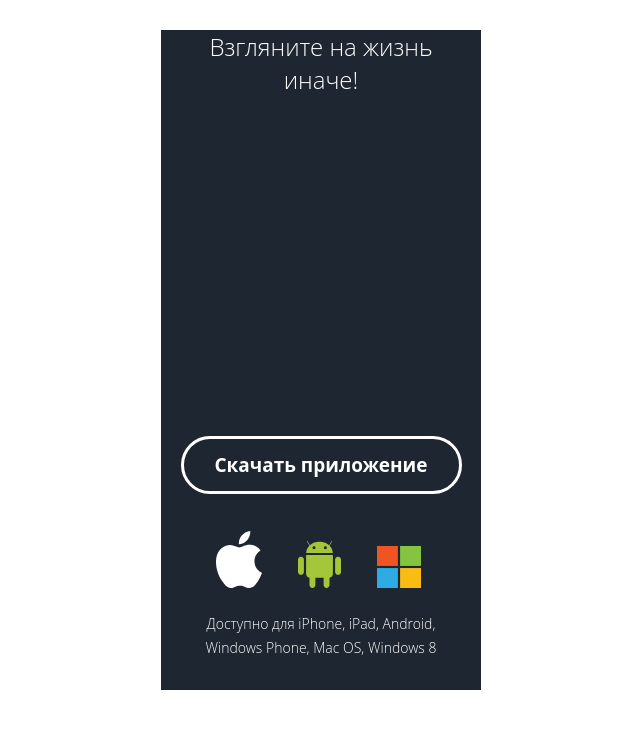
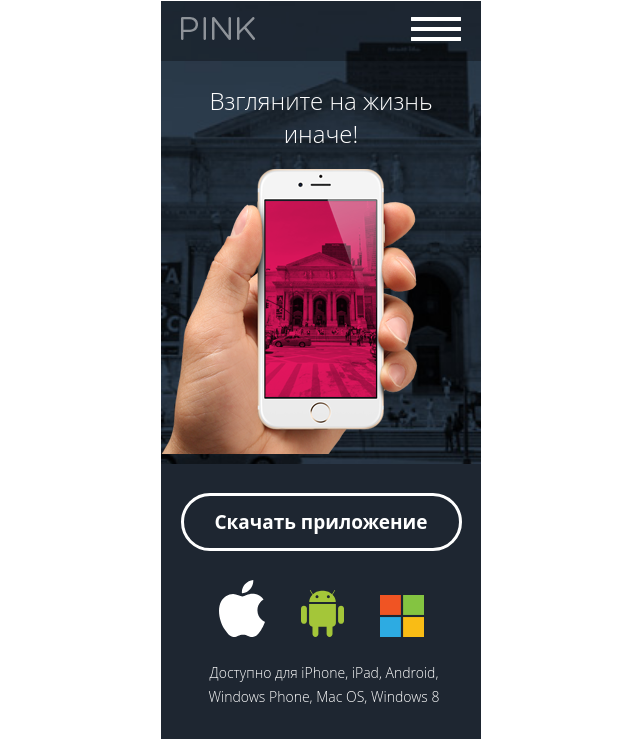
Before and after one commit to gitkiselev/44824-Pink, a website: page index.html in a window 1280 px wide. Shown: the top 747 px of the page, without its empty margins (319-959 px from the left). Drawn offline with Linux system fonts and the light colour scheme; files whose address does not match are found by name.

Commit message:
Хедер

```diff
--- a/index.html
+++ b/index.html
@@ -13,10 +13,15 @@
 	<header class="page-header">
 
 		<div class="g-container"><!--глобальный-->
-		<div class="back">
+		<div class="page-header__background">
+		<div class="page-header__main-nav">
 			<div class="page-header__logo">
-				<a href="index.html"><img src="img/Pink-logo-1.png" alt="logo"></a>
+				<a href="index.html"><img src="img/pink-logo-2.png" alt="logo"></a>
 			</div>
+			<div class="page-header__open">
+				<a href="#"><img src="img/header-stripes.png" alt=""></a>
+			</div>
+		</div>
 			<nav class="main-nav">
 				<ul class="main-nav__list">
 
@@ -32,6 +37,7 @@
 			<div class="promo-look">
 
 				<div class="promo-look__slogan">Взгляните на жизнь<br>иначе!</div><!--bg-picture-->
+				<div class="promo-look__background">
 				<div class="download">
 					<a class="download__button" href="#">Скачать приложение</a>
 				</div>
@@ -42,7 +48,7 @@
 					<figcaption class="promo-text__systems">Доступно для iPhone, iPad, Android,<br>
 					 Windows Phone, Mac OS, Windows 8</figcaption>
 				</figure>
-
+			</div>
 			</div>
 		</div>
 	</div>
--- a/less/components/page-header.less
+++ b/less/components/page-header.less
@@ -1,3 +1,7 @@
+
+
+
+
 .page-header {
 	width: 320px;
 	margin: 0 auto;
@@ -7,7 +11,38 @@
 		opacity: .5;
 	}
 }
+.page-header__main-nav {
+	background-color: rgba(0, 0, 0, 0.3);
+	position: relative;
+	height: 60px;
 
+}
+.page-header__logo {
+	position: relative;
+	top: 16px;
+	left: 20px;
+	width: 74px;
+	height: 24px;
+	z-index: 10;
+}
+.page-header__open {
+	position: relative;
+	top: -8px;
+	left: 250px;
+	width: 50px;
+	height: 24px;
+	z-index: 10;
+}
+.page-header__background {
+	position: relative;
+	top: 1px;
+	background-image:url(../img/iphone-hand-1.png), url(../img/background-1@1x.jpg);
+
+	background-repeat: no-repeat, no-repeat;
+	background-position: 0px 167px, -363px -38px;
+	min-height: 300px;
+	background-size:auto, cover;
+}
 
 //глобальный контейнер
 .g-container {
@@ -15,19 +50,9 @@
 	margin: 0 auto;
 }
 
-.page-header__background {
-	background-image:url(img/iphone-hand-1.png), url(img/background-1@1x.jpg);
-	/*background-repeat: no-repeat, no-repeat;
-	background-position:center 90px, top center;
-	min-height: 300px;
-	background-size:auto, cover;*/
 
 
 
-
-	text-align:center;
-	min-height:300px;
-}
 .main-nav {
 	background-color: @main-nav-bg;
 	font-family: @font-main;
@@ -70,7 +95,7 @@
 .promo-look {
 	display: block;
 	width: 320px;
-	background-color: @page-header-bg;//потом убрать
+	/*background-color: @page-header-bg;//потом убрать*/
 
 
 	&__slogan {
@@ -79,12 +104,18 @@
 		font-weight: @promo-font-weight;
 		color: @promo-look-slogan-color;
 		text-align: center;
-		margin-bottom: 340px;//возможно придется менять
+		position: relative;
+		bottom: 314px;
+		margin-top: 337px;
 	}
 }
 //ссылка "Скачать приложение"
+.promo-look__background {
+	background-color: @page-header-bg;
+}
 
 .download__button {
+	background-color: @page-header-bg;
 	font-family: @font-main;
 	font-weight: @download-font-weight;
 	font-size: @download-button-font-size;
@@ -98,7 +129,8 @@
 	text-decoration: none;
 	width: 275px;
 	margin: 0 auto;
-	margin-top: 1px;
+	position: relative;
+	top: 29px;
 }
 .promo-text__img {
 	display: inline-block;
@@ -114,3 +146,11 @@
 	padding-bottom: 30px;//возможно придется менять
 	line-height: 24px;
 }
+
+.promo-text {
+	position: relative;
+	margin-top: 43px;
+	top: 0px;
+	left: 3px;
+	background-color: @page-header-bg;
+}
--- a/less/style.less
+++ b/less/style.less
@@ -1,5 +1,5 @@
+@import "variables.less";
 @import "components/base.less";
-@import "variables.less";
 @import "components/page-header.less";
 @import "components/promo-offer.less";
 @import "components/advantage.less";
```
Also changed, not shown: css/style.css, img/bg-header-full.png (deleted), img/header-stripes.png (added), img/pink-logo-2.png (added).
